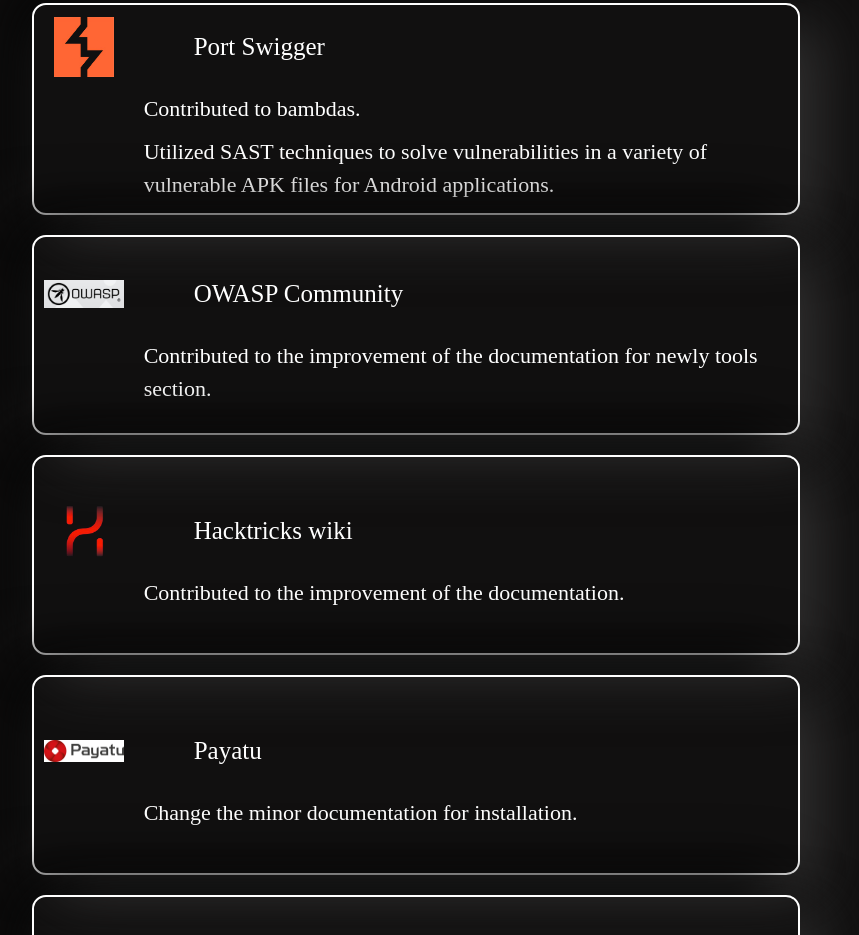
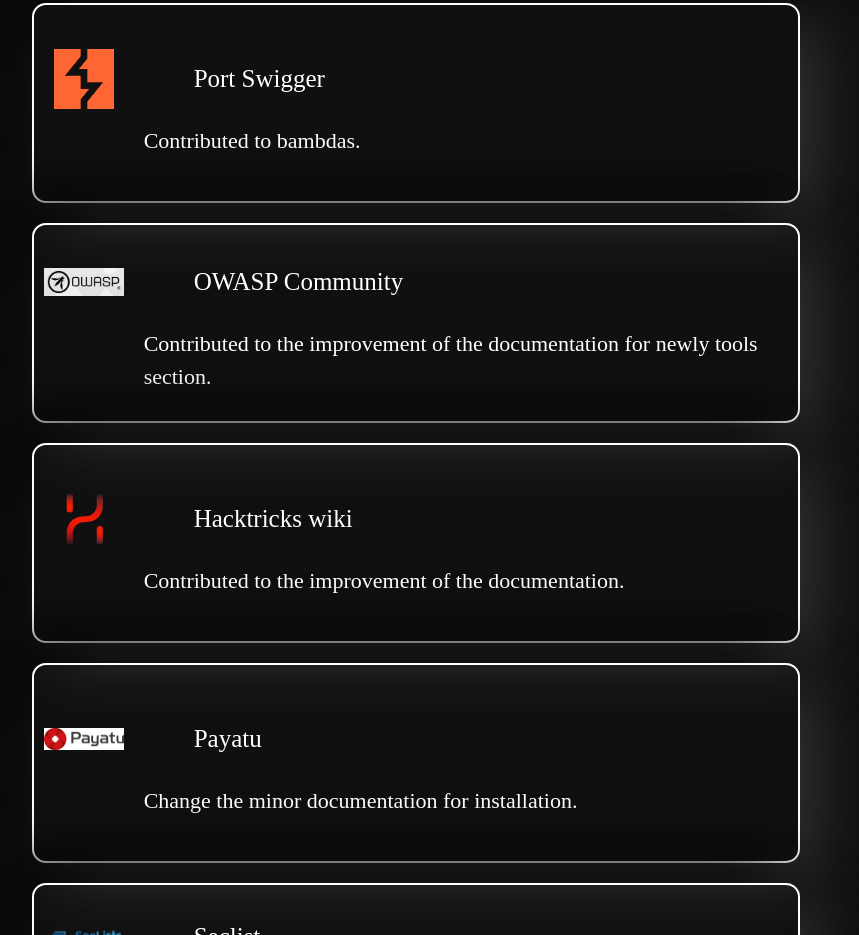
Before and after one commit to ctflearner/Portfolio, a plain HTML site: page achievements.html in a window 1280 px wide. Shown: the part 2172-3107 px from the top of the page, without its empty margins (224-1083 px from the left). Drawn offline with nearby package versions, Linux system fonts and the light colour scheme.

Commit message:
Update achievements.html

```diff
--- a/achievements.html
+++ b/achievements.html
@@ -3,7 +3,7 @@
 <head>
     <meta charset="UTF-8">
     <meta name="viewport" content="width=device-width, initial-scale=1.0">
-    <title>Achievements</title>
+    <title>ctflearner Portfolio</title>
     <link rel="stylesheet" href="achievements.css">
     <link rel="stylesheet" href="https://maxcdn.bootstrapcdn.com/bootstrap/3.4.1/css/bootstrap.min.css">
     <script src="https://ajax.googleapis.com/ajax/libs/jquery/3.7.1/jquery.min.js"></script>
@@ -140,8 +140,7 @@
                     <h2><a href="https://github.com/PortSwigger/bambdas/commits?author=ctflearner" target="_blank">Port Swigger</a></h2>
                 </div>
                 <p>Contributed to bambdas.</p>
-                <p>Utilized SAST techniques to solve vulnerabilities in a variety of
-                vulnerable APK files for Android applications.</p>
+
                 <!-- <a href="#">Contributed to Bimbdas</a>
                 <a href="#">BAPP Plugin Review</a> -->
 
```
